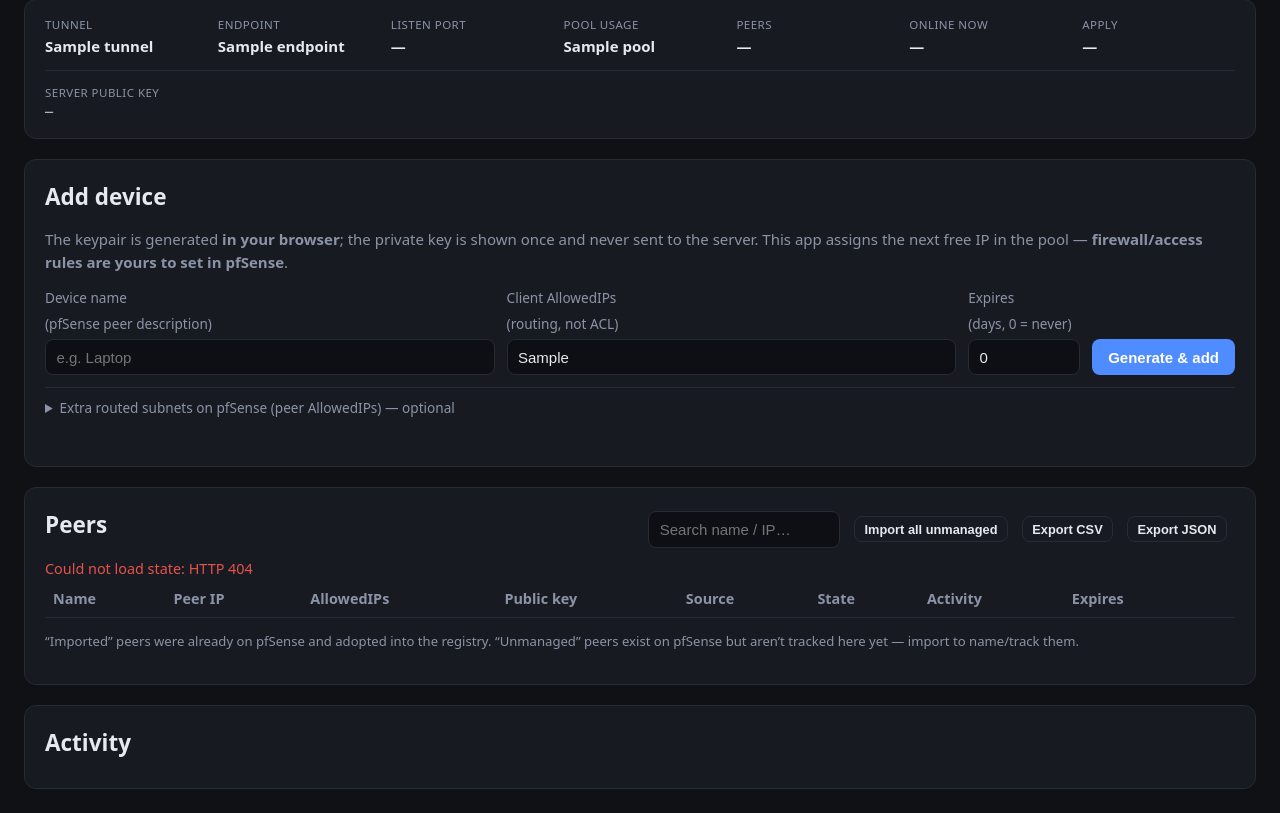
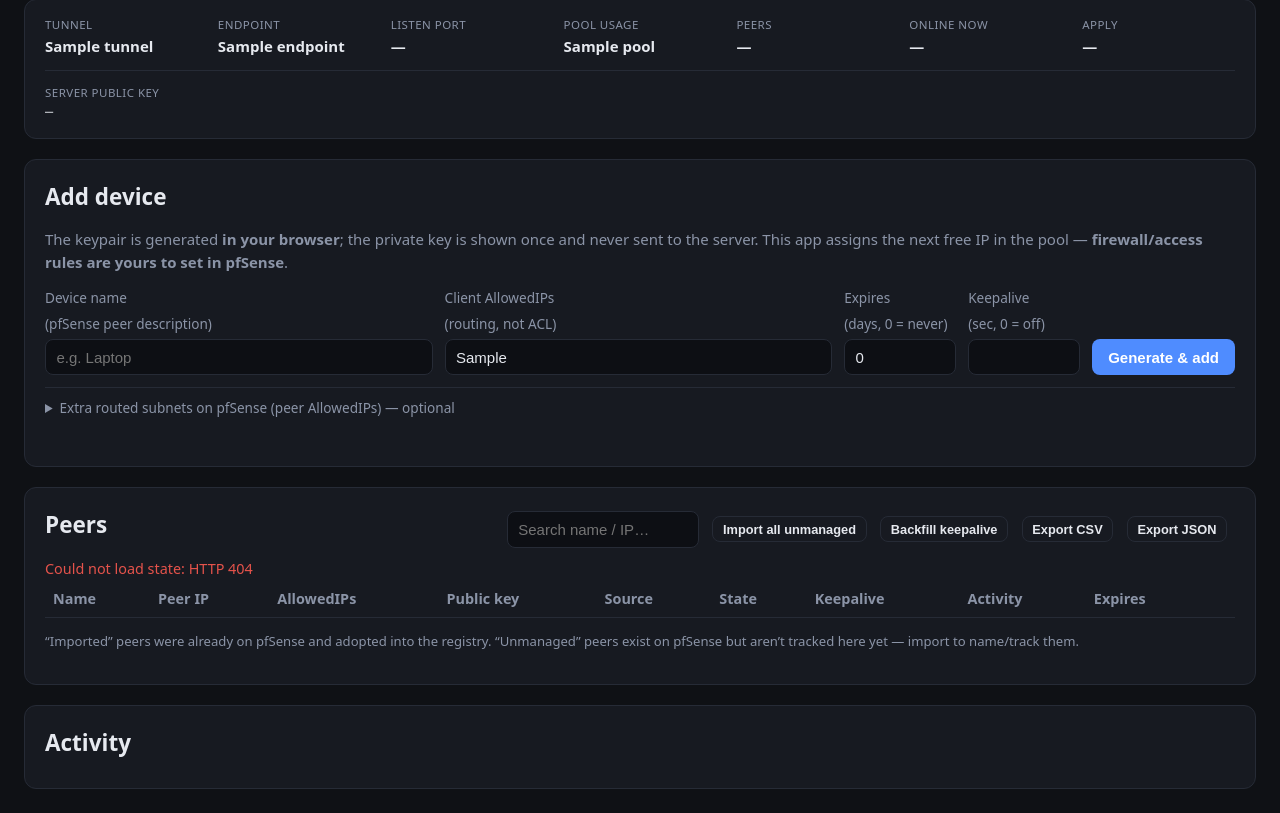
Before and after one commit to nath2125/wg-webgui-pfsense, a Python web app: template app/templates/index.html in a window 1280 px wide. Shown: the part 93-906 px from the top of the page. Run offline with Jinja, Linux system fonts and the light colour scheme; the template is opened without the code that fills it: most values are stand-ins (such as "Sample title", 1, 10 or a date in 2020); lists and menus that the app fills with data are empty.

Commit message:
Add PersistentKeepalive management to the web interface
Keepalive was only ever set when a peer was first created, so peers made
before that (and imported ones) had none. Without it a peer can't
re-establish on its own after a WireGuard apply bounces the tunnel, and
client traffic falls back to the plain internet path.

- Set keepalive per-peer when adding, and edit it on existing peers.
- Re-issue now brings a peer up to the configured value if it had none.
- Show each peer's keepalive in the table (warns when off) and in exports.
- Add a "Backfill keepalive" bulk action that patches every peer lacking
  one, scheduling a single apply so the tunnel bounces once, not per peer.

Keepalive is read back from the pfSense peer rather than stored locally,
so no registry migration is needed.

Co-Authored-By: Claude Opus 4.8 <noreply@anthropic.com>

```diff
--- a/app/pfsense.py
+++ b/app/pfsense.py
@@ -133,7 +133,7 @@ class PfSenseClient:
             "endpoint": None,  # dynamic (road-warrior) peer
             "allowedips": allowed_ips,
         }
-        if persistent_keepalive:
+        if persistent_keepalive is not None:
             payload["persistentkeepalive"] = persistent_keepalive
         body = await self._request("POST", "/api/v2/vpn/wireguard/peer", json=payload)
         return body.get("data") or {}
--- a/app/static/app.js
+++ b/app/static/app.js
@@ -5,6 +5,7 @@
 const $ = (id) => document.getElementById(id);
 const CSRF = document.querySelector('meta[name="csrf"]').content;
 const DEFAULT_AIPS = document.body.dataset.defaultAllowed || "0.0.0.0/0";
+const DEFAULT_KEEPALIVE = parseInt(document.body.dataset.defaultKeepalive, 10) || 25;
 let PRESETS = [];
 try { PRESETS = JSON.parse(document.body.dataset.presets || "[]"); } catch (e) { PRESETS = []; }
 
@@ -123,6 +124,7 @@ async function onAdd(ev) {
   const name = $("dev-name").value.trim();
   const aips = $("dev-aips").value.trim();
   const expiry = parseInt($("dev-expiry").value, 10) || 0;
+  const ka = $("dev-keepalive").value.trim();
   const extra = collectSubnets("subnets");
   const msg = $("add-msg"), btn = $("add-btn");
   if (!name) return;
@@ -132,7 +134,11 @@ async function onAdd(ev) {
     const kp = generateKeypair();
     const result = await api("/api/devices", {
       method: "POST",
-      body: JSON.stringify({ name, public_key: kp.pub, client_allowed_ips: aips, expires_days: expiry, extra_allowed_ips: extra }),
+      body: JSON.stringify({
+        name, public_key: kp.pub, client_allowed_ips: aips, expires_days: expiry,
+        extra_allowed_ips: extra,
+        persistent_keepalive: ka === "" ? null : parseInt(ka, 10),
+      }),
     });
     msg.className = "msg ok";
     msg.textContent = "Added " + result.device.name + " → " + result.device.assigned_ip + ".";
@@ -285,6 +291,15 @@ function expiryText(r) {
   return '<span class="' + (days <= 3 ? "badge warn" : "muted") + '">' + days + 'd</span>';
 }
 
+function keepaliveCell(r) {
+  if (!r.present) return '<span class="muted">—</span>';
+  const ka = r.persistent_keepalive;
+  // No keepalive means the peer can't re-establish on its own after a tunnel
+  // apply, so call it out rather than showing a bare dash.
+  if (ka === null || ka === undefined || ka === 0) return '<span class="badge warn">off</span>';
+  return '<span class="muted">' + ka + 's</span>';
+}
+
 function renderRows() {
   const q = ($("search").value || "").toLowerCase().trim();
   const tbody = $("dev-rows"); tbody.innerHTML = "";
@@ -304,6 +319,7 @@ function renderRows() {
       "<td><code>" + escapeHtml(r.public_key_short) + "</code></td>" +
       "<td>" + sourceBadge(r) + "</td>" +
       "<td>" + stateBadge(r) + "</td>" +
+      "<td>" + keepaliveCell(r) + "</td>" +
       "<td>" + activityCell(r) + "</td>" +
       "<td>" + expiryText(r) + "</td>" +
       "<td class='actions'></td>";
@@ -365,10 +381,11 @@ function rowRouted(r) {
   return (r.allowed_ips || []).slice(1).map((a) => a.address + "/" + a.mask + (a.descr ? " (" + a.descr + ")" : "")).join("; ");
 }
 function exportCsv() {
-  const cols = ["name", "peer_ip", "routed_subnets", "public_key", "source", "state", "created_at", "expires_at"];
+  const cols = ["name", "peer_ip", "routed_subnets", "public_key", "source", "state", "keepalive", "created_at", "expires_at"];
   const lines = [cols.join(",")];
   LAST_PEERS.forEach((r) => {
     lines.push([r.name, rowPeerIp(r), rowRouted(r), r.public_key, rowSource(r), rowState(r),
+      r.persistent_keepalive == null ? "" : r.persistent_keepalive,
       r.created_at || "", r.expires_at || ""].map(csvEsc).join(","));
   });
   downloadText(lines.join("\n"), "wg-peers-" + dateStamp() + ".csv", "text/csv");
@@ -378,6 +395,7 @@ function exportJson() {
   const data = LAST_PEERS.map((r) => ({
     name: r.name, peer_ip: rowPeerIp(r), allowed_ips: r.allowed_ips || [],
     public_key: r.public_key, source: rowSource(r), state: rowState(r),
+    persistent_keepalive: r.persistent_keepalive,
     created_at: r.created_at, expires_at: r.expires_at,
   }));
   downloadText(JSON.stringify(data, null, 2), "wg-peers-" + dateStamp() + ".json", "application/json");
@@ -412,6 +430,26 @@ async function onImportAll() {
   try { const res = await api("/api/devices/import_all", { method: "POST", body: "{}" });
     toast(res.imported ? ("Imported " + res.imported + " peer(s)") : "Nothing to import", "ok"); await refresh(); }
   catch (e) { toast("Import-all failed: " + e.message, "err"); }
+}
+async function onKeepaliveAll() {
+  const missing = LAST_PEERS.filter((r) => r.present && !r.persistent_keepalive).length;
+  if (!missing) { toast("Every peer already has keepalive set", "ok"); return; }
+  const raw = prompt(
+    missing + " peer(s) have no keepalive. Set PersistentKeepalive (seconds) on them?\n\n" +
+    "This changes the pfSense side only — clients still need it in their own .conf.\n" +
+    "Applying will briefly bounce the tunnel.",
+    String(DEFAULT_KEEPALIVE));
+  if (raw === null) return;
+  const secs = parseInt(raw, 10);
+  if (isNaN(secs) || secs < 0 || secs > 65535) { toast("Enter 0-65535 seconds", "err"); return; }
+  try {
+    const res = await api("/api/devices/keepalive_all", { method: "POST",
+      body: JSON.stringify({ persistent_keepalive: secs, only_missing: true }) });
+    toast("Keepalive set on " + res.updated + " peer(s)" +
+      (res.skipped ? ", " + res.skipped + " skipped" : ""), res.errors.length ? "err" : "ok");
+    (res.errors || []).forEach((m) => toast(m, "err"));
+    await refresh();
+  } catch (e) { toast("Backfill failed: " + e.message, "err"); }
 }
 async function onToggle(r, enable) {
   try { await api("/api/devices/toggle", { method: "POST", body: JSON.stringify({ public_key: r.public_key, enabled: enable }) });
@@ -450,6 +488,9 @@ function openEdit(r) {
   (r.allowed_ips || []).slice(1).forEach((a) => addSubnetRow("edit-subnets", a.address + "/" + a.mask, a.descr || ""));
   $("edit-change-expiry").checked = false;
   const exp = $("edit-expiry"); exp.disabled = true; exp.value = "0";
+  // Prefill with the peer's current value; blank means "leave unchanged".
+  $("edit-keepalive").value = (r.persistent_keepalive === null || r.persistent_keepalive === undefined)
+    ? "" : r.persistent_keepalive;
   $("edit-modal").classList.remove("hidden");
   $("edit-name").focus();
 }
@@ -457,12 +498,14 @@ function closeEdit() { editing = null; $("edit-modal").classList.add("hidden");
 async function onEditSubmit(ev) {
   ev.preventDefault();
   if (!editing) return;
+  const ka = $("edit-keepalive").value.trim();
   const body = {
     public_key: editing.public_key,
     name: $("edit-name").value.trim(),
     routed_subnets: collectSubnets("edit-subnets"),
     change_expiry: $("edit-change-expiry").checked,
     expires_days: parseInt($("edit-expiry").value, 10) || 0,
+    persistent_keepalive: ka === "" ? null : parseInt(ka, 10),
   };
   try {
     await api("/api/devices/edit", { method: "POST", body: JSON.stringify(body) });
@@ -573,6 +616,7 @@ $("edit-form").addEventListener("submit", onEditSubmit);
 $("edit-add-subnet").addEventListener("click", () => addSubnetRow("edit-subnets"));
 $("edit-change-expiry").addEventListener("change", (e) => { $("edit-expiry").disabled = !e.target.checked; });
 $("import-all-btn").addEventListener("click", onImportAll);
+$("keepalive-all-btn").addEventListener("click", onKeepaliveAll);
 $("export-csv-btn").addEventListener("click", exportCsv);
 $("export-json-btn").addEventListener("click", exportJson);
 $("add-subnet-btn").addEventListener("click", () => addSubnetRow("subnets"));
--- a/app/templates/index.html
+++ b/app/templates/index.html
@@ -9,6 +9,7 @@
 </head>
 <body
   data-default-allowed="{{ default_allowed_ips }}"
+  data-default-keepalive="{{ default_keepalive }}"
   data-presets="{{ presets | tojson | forceescape }}"
   data-smtp="{{ '1' if smtp_enabled else '' }}"
   data-link-ttl="{{ link_ttl_minutes }}"
@@ -43,6 +44,13 @@
       <label>Expires in (days, 0 = never)
         <input id="edit-expiry" type="number" min="0" max="3650" value="0" style="width:8rem" disabled>
       </label>
+      <label>PersistentKeepalive <span class="muted small">(seconds, 0 = off — blank leaves it unchanged)</span>
+        <input id="edit-keepalive" type="number" min="0" max="65535" placeholder="unchanged" style="width:8rem">
+      </label>
+      <p class="muted small">
+        Set on the pfSense peer. Clients also need <code>PersistentKeepalive</code> in their
+        own .conf — re-issue the peer to hand out a config that includes it.
+      </p>
       <p id="edit-msg" class="msg"></p>
       <div class="row">
         <button type="submit">Save changes</button>
@@ -149,6 +157,9 @@
           <label>Expires <span class="muted">(days, 0 = never)</span>
             <input id="dev-expiry" type="number" min="0" max="3650" value="0" style="width:7rem">
           </label>
+          <label>Keepalive <span class="muted">(sec, 0 = off)</span>
+            <input id="dev-keepalive" type="number" min="0" max="65535" value="{{ default_keepalive }}" style="width:7rem">
+          </label>
           <button id="add-btn" type="submit">Generate &amp; add</button>
         </div>
         <details class="subnets-wrap">
@@ -194,6 +205,7 @@
         <div class="row" style="gap:.5rem; align-items:center;">
           <input id="search" placeholder="Search name / IP…" style="width:12rem">
           <button id="import-all-btn" class="ghost small" type="button">Import all unmanaged</button>
+          <button id="keepalive-all-btn" class="ghost small" type="button">Backfill keepalive</button>
           <button id="export-csv-btn" class="ghost small" type="button">Export CSV</button>
           <button id="export-json-btn" class="ghost small" type="button">Export JSON</button>
           <span id="counts" class="muted"></span>
@@ -202,7 +214,7 @@
       <div id="list-msg" class="msg"></div>
       <table class="devices">
         <thead>
-          <tr><th>Name</th><th>Peer IP</th><th>AllowedIPs</th><th>Public key</th><th>Source</th><th>State</th><th>Activity</th><th>Expires</th><th></th></tr>
+          <tr><th>Name</th><th>Peer IP</th><th>AllowedIPs</th><th>Public key</th><th>Source</th><th>State</th><th>Keepalive</th><th>Activity</th><th>Expires</th><th></th></tr>
         </thead>
         <tbody id="dev-rows"></tbody>
       </table>
```
Also changed, not shown: app/main.py (+96 -6 lines), app/schemas.py (+37 -0 lines).
